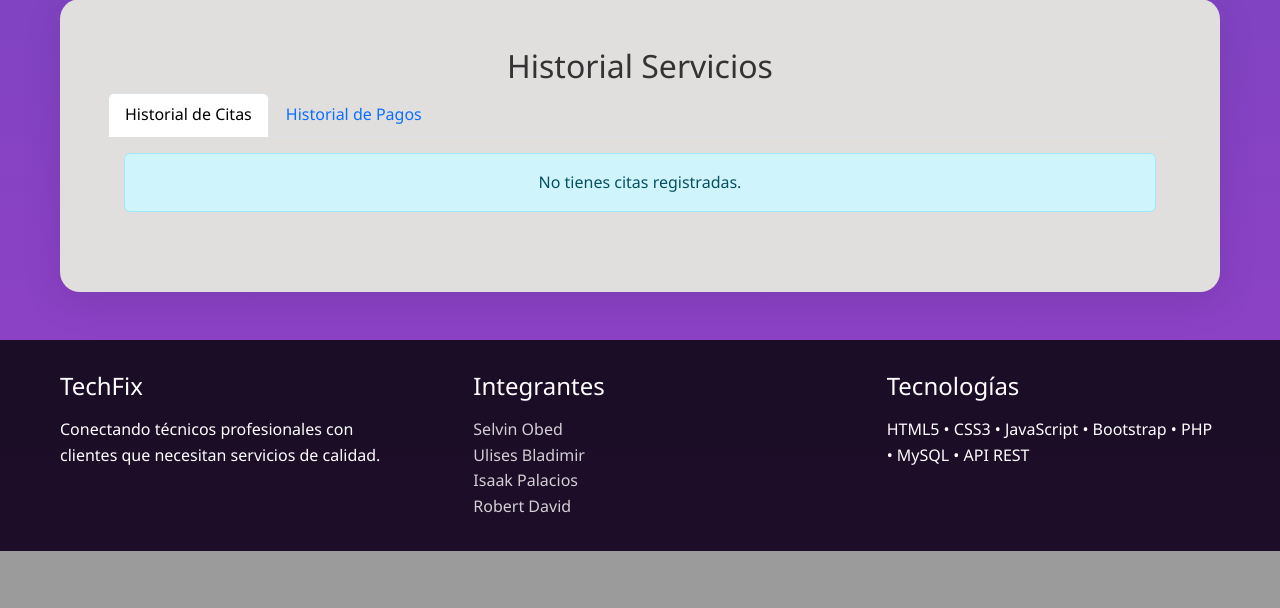
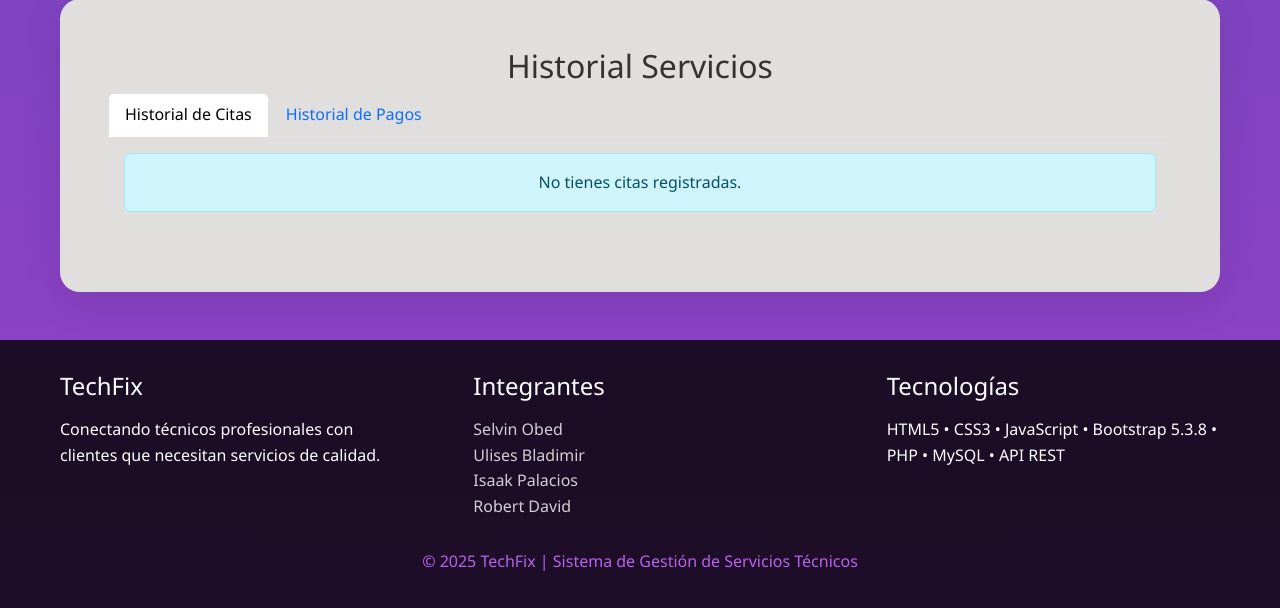
Before and after one commit to SelvinKoraddo/Proyecto-TPI-2025, a PHP site: page /Proyecto-TPI-2025/Vistas/Home.php in a window 1280 px wide. Shown: the part 3007-3615 px from the top of the page. Before the commit the page ends 3558 px from the top, so only its background shows below. Run offline with PHP 8.4, Linux system fonts and the light colour scheme; the visitor is signed in with stand-in values (Sample User, id 1); data that the repository does not hold is empty.

Commit message:
ultimo ajuste al footer

```diff
--- a/ProyectoFase2_2025/Vistas/Home.php
+++ b/ProyectoFase2_2025/Vistas/Home.php
@@ -336,12 +336,13 @@ $primerNombre = explode(" ", $tecnico['nombre_completo'])[0];//obtener primer no
                 </div>
                 <div class="footer-section">
                     <h4>Tecnologías</h4>
-                    <p>HTML5 • CSS3 • JavaScript • Bootstrap • PHP • MySQL • API REST</p>
+                    <p>HTML5 • CSS3 • JavaScript • Bootstrap 5.3.8 • PHP • MySQL • API REST</p>
                 </div>
             </div>
         </div>
+        <p class="foot">© 2025 TechFix | Sistema de Gestión de Servicios Técnicos</p>
+
     </footer>
-
 
     <script src="https://cdn.jsdelivr.net/npm/bootstrap@5.3.8/dist/js/bootstrap.bundle.min.js"
         integrity="sha384-FKyoEForCGlyvwx9Hj09JcYn3nv7wiPVlz7YYwJrWVcXK/BmnVDxM+D2scQbITxI"
--- a/ProyectoFase2_2025/Vistas/HomeTecnicos.php
+++ b/ProyectoFase2_2025/Vistas/HomeTecnicos.php
@@ -272,10 +272,11 @@ $primerNombre = explode(" ", $tecnico['nombre_completo'])[0];//obtener primer no
                 </div>
                 <div class="footer-section">
                     <h4>Tecnologías</h4>
-                    <p>HTML5 • CSS3 • JavaScript • Bootstrap • PHP • MySQL • API REST</p>
+                    <p>HTML5 • CSS3 • JavaScript • Bootstrap 5.3.8 • PHP • MySQL • API REST</p>
                 </div>
             </div>
         </div>
+        <p class="foot">© 2025 TechFix | Sistema de Gestión de Servicios Técnicos</p>
     </footer>
 
 
--- a/ProyectoFase2_2025/Vistas/css/estilos.css
+++ b/ProyectoFase2_2025/Vistas/css/estilos.css
@@ -30,7 +30,7 @@ body {
   padding: 0 15px 0 15px;
 }
 .containerH ul li h5 {
-  color: #06c5ff;
+  color: #7946f1;
   padding-left: 65px;
   padding-top: 10px;
 }
@@ -63,7 +63,7 @@ nav {
 .logo {
   font-size: 2rem;
   font-weight: bold;
-  color: #06c5ff;
+  color: #7746ea;
   padding-left: 15px;
 }
 
@@ -216,7 +216,7 @@ main {
 
 .service-card .service-img {
   width: 100%;
-  height: 250px; /* Ajusta la altura según lo que necesites */
+  height: 250px; /* Ajustar si se quiere */
   overflow: hidden;
   border-radius: 12px 12px 0 0;
   margin-bottom: 1rem;
@@ -318,6 +318,12 @@ footer {
 .footer-section a:hover {
   opacity: 1;
 }
+.foot{
+  text-align: center;
+  padding-top: 30px;
+  margin-bottom: 1px;
+  color: #b863ed;
+}
 
 /*Para dispositivos moviles*/
 @media (max-width: 768px) {
```
